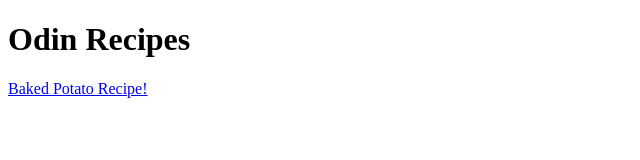
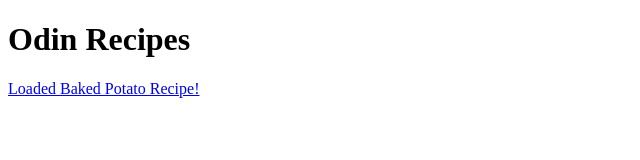
Before and after one commit to nealgitbro/odin-recipes, a plain HTML site: page index.html in a window 1280 px wide. Shown: the full height of the page, 0-640 px from the left. Drawn offline with Linux system fonts and the light colour scheme.

Commit message:
Update link name for baked potato
Add "Loaded" to baked potato link.

```diff
--- a/index.html
+++ b/index.html
@@ -7,6 +7,6 @@
 </head>
 <body>
     <h1>Odin Recipes</h1>
-    <a href="recipes/baked-potato.html">Baked Potato Recipe!</a>
+    <a href="recipes/baked-potato.html"> Loaded Baked Potato Recipe!</a>
 </body>
 </html>
```
